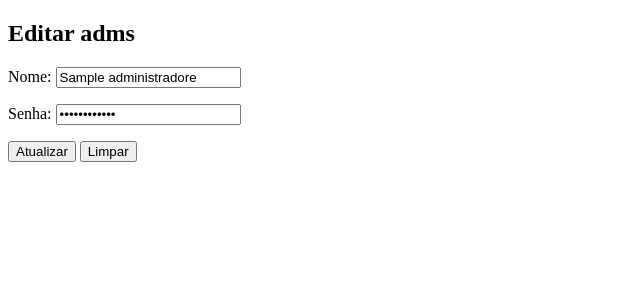
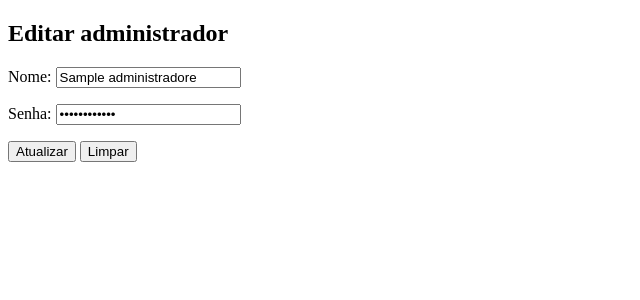
Before and after one commit to kelvinkauan/bkmeventos, a PHP site: template app/views/administrador/EditarAdministrador.php in a window 1280 px wide. Shown: the top 300 px of the page, without its empty margins (0-640 px from the left). Run offline with PHP 8.4, Linux system fonts and the light colour scheme; the template is opened without the code that fills it: most values are stand-ins (such as "Sample title", 1, 10 or a date in 2020).

Commit message:
atualização no editar adm

```diff
--- a/app/views/administrador/EditarAdministrador.php
+++ b/app/views/administrador/EditarAdministrador.php
@@ -4,16 +4,20 @@
     <meta charset="UTF-8">
     <meta http-equiv="X-UA-Compatible" content="IE=edge">
     <meta name="viewport" content="width=device-width, initial-scale=1.0">
-    <title>editar dados administrador</title>
+    <title>editar administrador</title>
 </head>
 <body>
 <?php
 
 include_once __DIR__ . "/../helpers/mensagem.php";
 
+
 ?>
-<h2> Editar adms </h2>
- <p/>
+<div class="main-edit">
+    <div class="middle-main">
+<h2> Editar administrador </h2>
+<p/>
+</div>
   <?php foreach($data['administradores'] as $adm): ?>
    <form action="./AdministradorController.php?action=update&id=<?= $adm->getId()?>" method="POST"> <!--  &id= -->
 	<label for="idn">Nome: </label>
@@ -26,6 +30,6 @@ include_once __DIR__ . "/../helpers/mensagem.php";
   <input type="reset" value="Limpar">
  </form>
 <?php endforeach; ?>
-
+</div>
 </body>
 </html>
```
